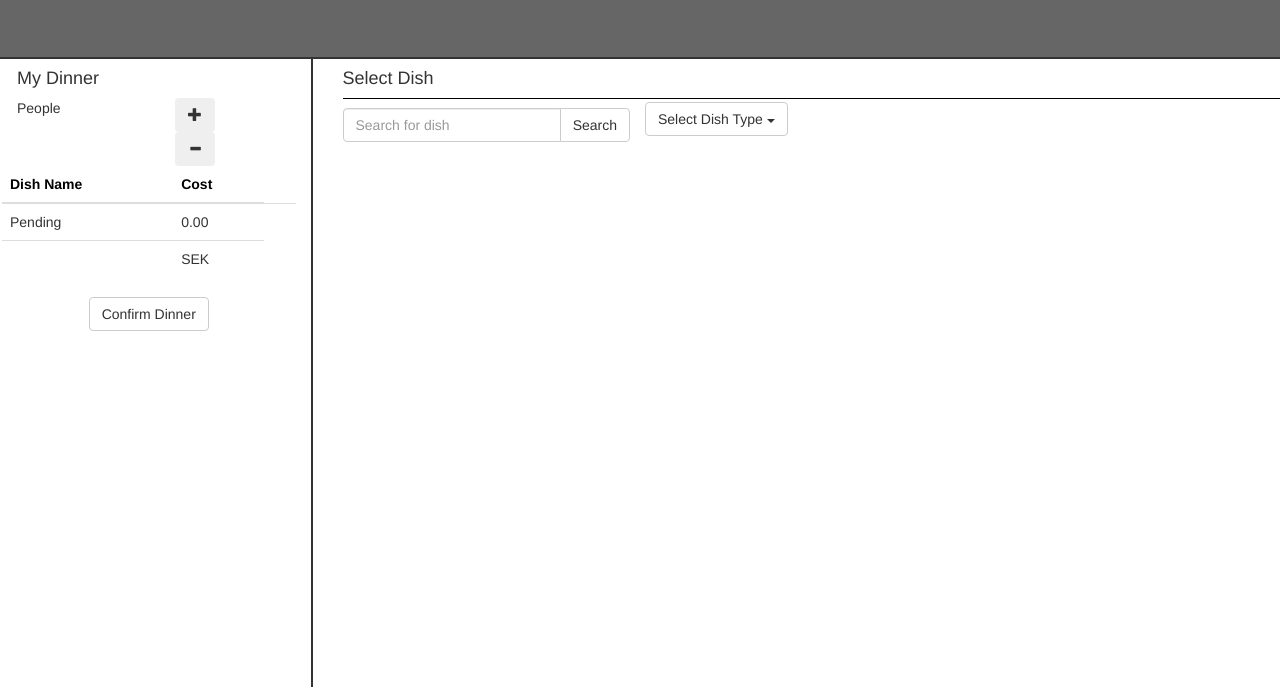
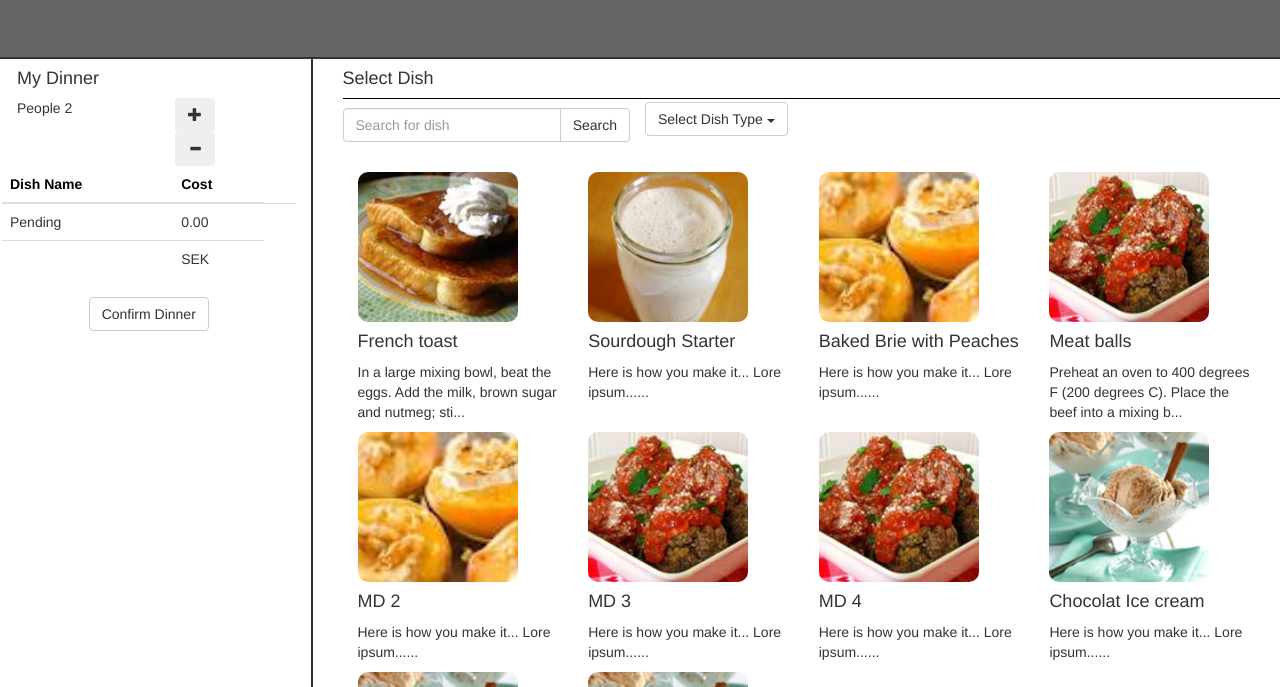
Before and after one commit to emmaklint/iprog-lab3, a plain HTML site: page dinnerview23.html in a window 1280 px wide. Shown: the part 113-800 px from the top of the page. Drawn offline with nearby package versions, Linux system fonts and the light colour scheme.

Commit message:
DinnerView2 och 3 med controllers

```diff
--- a/dinnerview23.html
+++ b/dinnerview23.html
@@ -95,11 +95,28 @@
       margin-left: 33%;
     }
 
-    .dishes{
-      margin-top: 20px;
-      max-width:10px;
-      word-wrap:break-word;
+    #right-content{
+      height:80%;
+      margin-top: 30px;
+
     }
+
+    .dish{
+      height: 300px;
+      width: 170px;
+      border: solid white;
+      padding:0px;
+      text-align: center;
+    }
+
+    #image{
+      width: 160px;
+      height: 150px;
+      border-radius: 10px;
+      object-fit:cover;
+    }
+
+
 
     </style>
   </head>
@@ -164,14 +181,15 @@
       <button class="btn btn-default dropdown-toggle" type="button" data-toggle="dropdown">Select Dish Type
       <span class="caret"></span></button>
       <ul class="dropdown-menu">
+        <li><a id="all">Show All Dishes</a></li>
         <li><a id="starter">Starter</a></li>
         <li><a id="main">Main</a></li>
         <li><a id="dessert">Dessert</a></li>
       </ul>
     </div>
 
-    <div class="right-content col-md-10">
-
+    <div id="right-content" class="col-md-12">
+      <div id="allDishes"></div>
     </div>
 
 
@@ -186,5 +204,6 @@
   <script src="js/view/dinnerView2.js"></script>
   <script src="js/view/dinnerView3.js"></script>
   <script src="js/view/dinnerView2Controller.js"></script>
+   <script src="js/view/dinnerView3Controller.js"></script>
   </body>
 </html>
--- a/js/app.js
+++ b/js/app.js
@@ -6,8 +6,9 @@ $(function() {
 	//var exampleView = new ExampleView($("#exampleView"),model);
 	// var dinnerView1 = new DinnerView1($("#dinnerView1"),model);
 	var dinnerView2 = new DinnerView2($("#left-column"),model);
-	//var dinnerView3 = new DinnerView3($("#right-column"),model);
+	var dinnerView3 = new DinnerView3($("#right-column"),model);
 	var dinnerView2Controller= new DinnerView2Controller(dinnerView2,model);
+	var dinnerView3Controller= new DinnerView3Controller(dinnerView3,model);
 	//var exampleViewController = new ExampleViewController(exampleView,model);
 	// var dinnerView4 = new DinnerView4($("container"), model);
 	// var dinnerView5 = new DinnerView5($("container"), model);
--- a/js/model/dinnerModel.js
+++ b/js/model/dinnerModel.js
@@ -37,7 +37,7 @@ var DinnerModel = function() {
 
 	// should return
 	this.getNumberOfGuests = function() {
-		return this.numberOfGuests;
+		return this.number;
 		}
 
 	//Tanken är att om vi klickar på en dish, läggs den i pending tills vi klickas confirm dish (skickas då vidare till den sidan vid onklick)
--- a/js/view/dinnerView2.js
+++ b/js/view/dinnerView2.js
@@ -8,7 +8,7 @@ var DinnerView2 = function (container,model) {
 	this.menuPrice=container.find("#dish-cost");
 	this.price = container.find("#dinnerCost");
 
-	var pending=model.pendingDish();
+	this.pending=model.pendingDish();
 
 
 	var guests=model.getNumberOfGuests();
@@ -21,8 +21,8 @@ var DinnerView2 = function (container,model) {
 
 		this.menuDish.empty();
 		this.menuPrice.empty();
-		if(pending.length !== 0){
-			//for loop
+		if(this.pending.length !== 0){
+
 		}
 
 		else{
--- a/js/view/dinnerView2Controller.js
+++ b/js/view/dinnerView2Controller.js
@@ -7,6 +7,4 @@ var DinnerView2Controller = function(view, model ) {
 	 view.minusButton.click(function(){
 	 model.setNumberOfGuests(model.getNumberOfGuests() - 1);
 	 });
-
-
 }
--- a/js/view/dinnerView3.js
+++ b/js/view/dinnerView3.js
@@ -1,24 +1,58 @@
 var DinnerView3 = function (container,model) {
 
-	// Hämta antal gäster
-	num = model.getNumberOfGuests();
-
-	// Skicka in måltiden i dishInfo
-	var dish = model.getDish(100);
-	dishInfo(dish, model);
-}
-
-var dishInfo = function(dish, model) {
-	// Skapa en div för hela rätten, lägg till titel, bild och beskrivning.
-	// Hämta ut alla ingredienser med kostnad och lägg i separat div.
-	// Hämta total kostnad
+	this.container = container;
+	this.starter = (model.getAllDishes('starter'));
+	this.main = (model.getAllDishes('main dish'));
+	this.dessert = (model.getAllDishes('dessert'));
 
 
+	this.allTheDish=container.find("#allDishes");
 
-//NOTE TO SELF: GÖR SÅ ATT ALLA HÄMTAS UT!
-	var dishContainer = $(".right-content").append('<div class="dishes"></div>');
-	dishContainer.append('<img src="images/' + (dish.image) + '"/>');
-	dishContainer.append('<h4>' + dish.name + '</h4>');
-	dishContainer.append("<p>" + dish.description.slice(0,85) + "..."+"</p>");
+
+		for (var i = 0; i < this.starter.length; i++){
+			this.allTheDish.append(
+			"<div class="+'"'+"col-md-3 dishtype starter"+'"'+"id="+'"'+this.starter[i].name+'"'+"style="+'"'+"display:block"+'"'+">"
+			+"<img src="+'"'+"images/"+this.starter[i].image+'"'+"id="+'"'+"image"+'"'+">"
+			+"<h4 id="+'"'+"title"+'"'+">"+this.starter[i].name+"</h4>"
+			+"<div id="+'"'+"description"+'"'+">"+"<p>"+this.starter[i].description.slice(0,80)+"..."+"</p>"+"</div>"
+			+"</div>");
+
+};
+
+		for (var i = 0; i < this.main.length; i++){
+			this.allTheDish.append(
+			"<div class="+'"'+"col-md-3 dishtype main"+'"'+"id="+'"'+this.main[i].name+'"'+"style="+'"'+"display:block"+'"'+">"
+			+"<img src="+'"'+"images/"+this.main[i].image+'"'+"id="+'"'+"image"+'"'+">"
+			+"<h4 id="+'"'+"title"+'"'+">"+this.main[i].name+"</h4>"
+			+"<div id="+'"'+"description"+'"'+">"+"<p>"+this.main[i].description.slice(0,80)+"..."+"</p>"+"</div>"
+			+"</div>");
+
+};
+
+		for (var i = 0; i < this.dessert.length; i++){
+			this.allTheDish.append(
+			"<div class="+'"'+"col-md-3 dishtype dessert"+'"'+"id="+'"'+this.dessert[i].name+'"'+"style="+'"'+"display:block"+'"'+">"
+			+"<img src="+'"'+"images/"+this.dessert[i].image+'"'+"id="+'"'+"image"+'"'+">"
+			+"<h4 id="+'"'+"title"+'"'+">"+this.dessert[i].name+"</h4>"
+			+"<div id="+'"'+"description"+'"'+">"+"<p>"+this.dessert[i].description.slice(0,80)+"..."+"</p>"+"</div>"
+			+"</div>");
+
+};
+
+	this.whatDishToDisplay=function(someDishType){
+		if(someDishType){
+			for (var x = 0; x < document.getElementsByClassName("dishtype").length; x++) {
+				document.getElementsByClassName("dishtype")[x].style.display = 'none';}
+
+			for(var x = 0; x < document.getElementsByClassName(someDishType).length; x++){
+			document.getElementsByClassName(someDishType)[i].style.display = 'block';}
+		}
+
+		else{
+			for(var x = 0; x < document.getElementsByClassName("dishtype").length; x++){
+			document.getElementsByClassName("dishtype")[i].style.display = 'block';}
+		}
+	};
+
 
 }
--- /dev/null
+++ b/js/view/dinnerView3Controller.js
@@ -0,0 +1,21 @@
+var DinnerView3Controller = function(view, model ) {
+
+		view.container.find("#starter").click(function(){
+			view.dinnerView3.whatDishToDisplay("starter");
+	}
+	);
+		view.container.find("#main").click(function(){
+			view.dinnerView3.whatDishToDisplay("main dish");
+	}
+	);
+		view.container.find("#dessert").click(function(){
+			view.dinnerView3.whatDishToDisplay("dessert");
+	}
+	);
+		view.container.find("#all").click( function(){
+			view.dinnerView3.whatDishToDisplay();
+	}
+	);
+
+
+}
```
